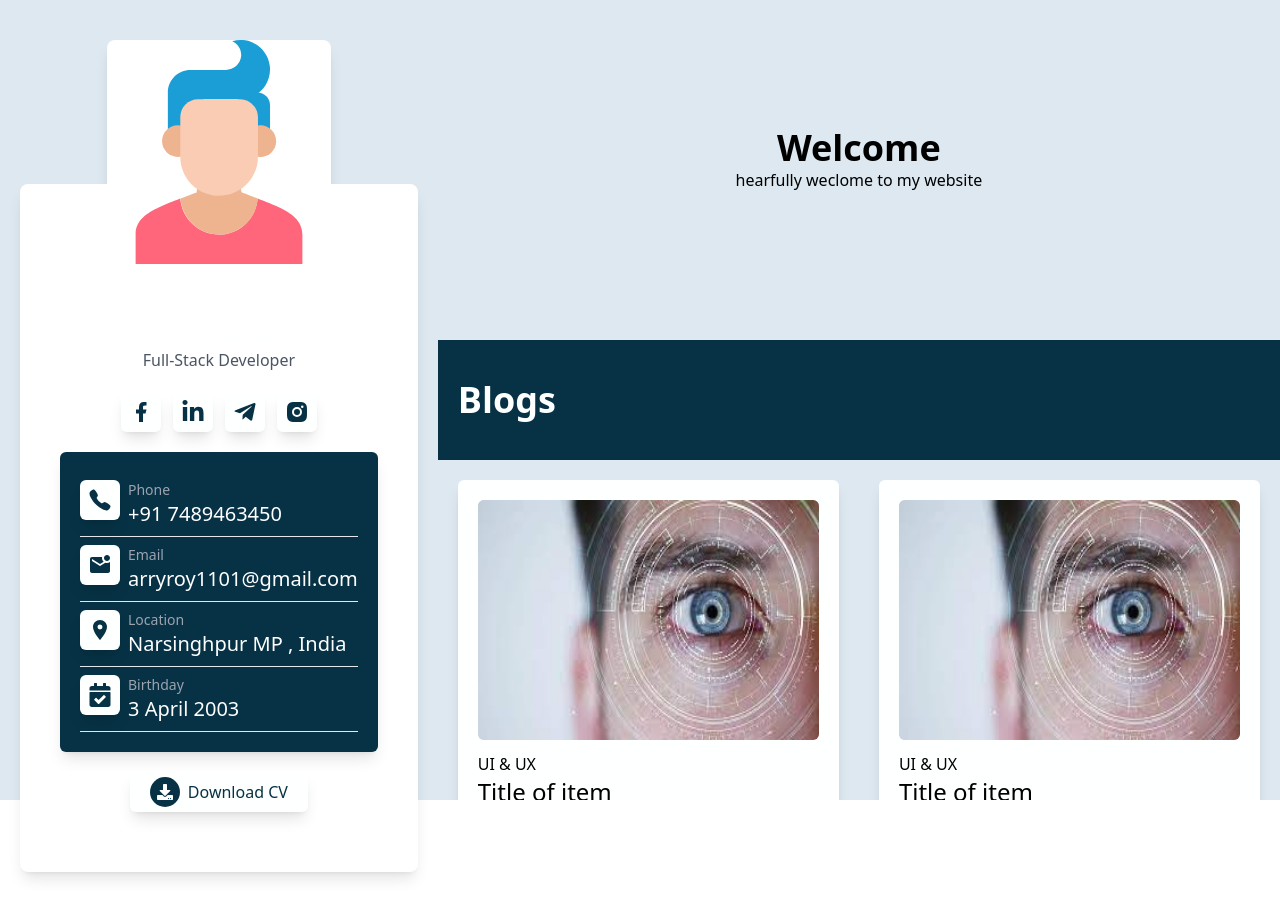
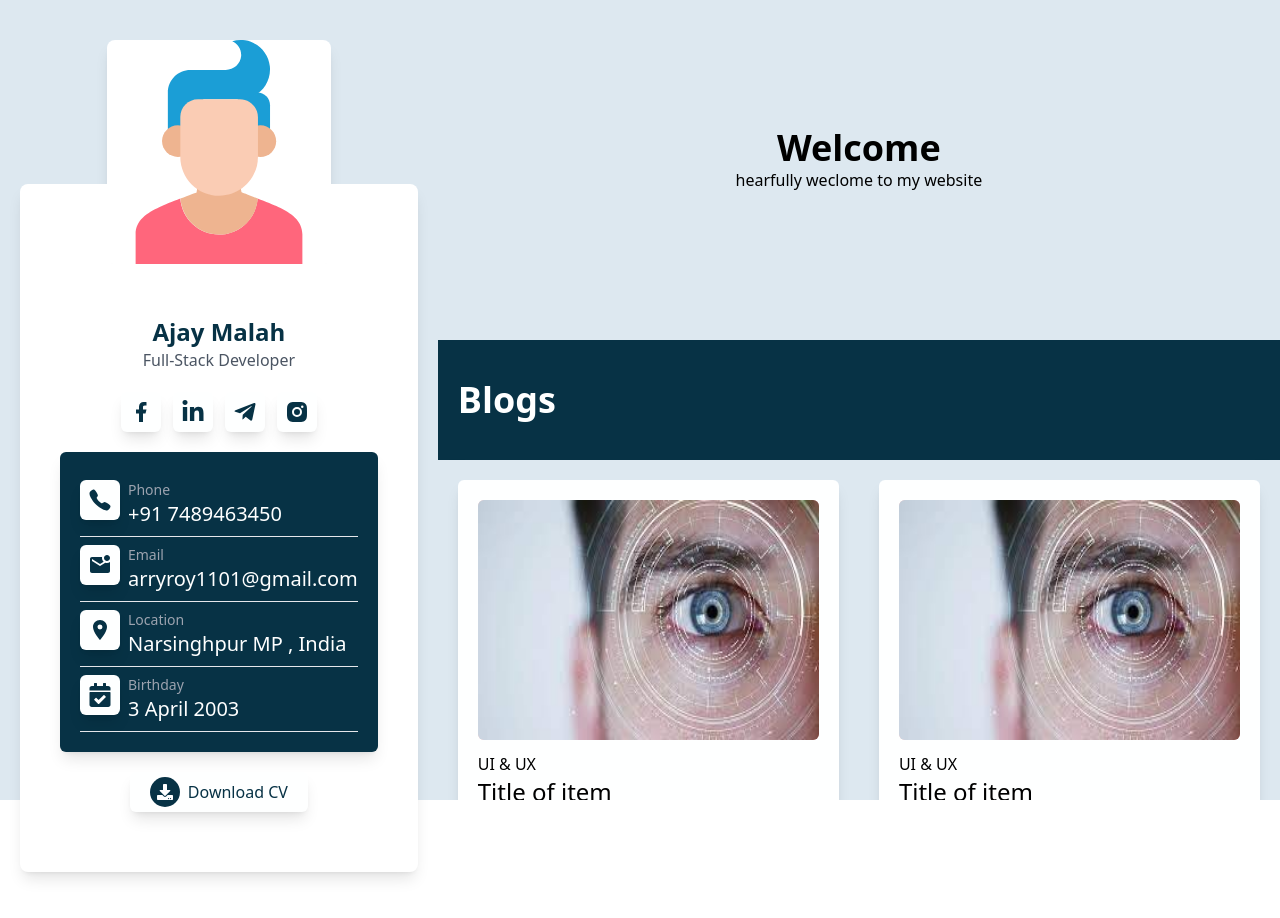
Before and after one commit to 1230Ajay/frontendreal, a Next.js app: page /Blog in a window 1280 px wide. Shown: the top 918 px of the page. Built offline with nearby package versions, Linux system fonts and the light colour scheme.

Commit message:
co changed

```diff
--- a/src/components/Intro.tsx
+++ b/src/components/Intro.tsx
@@ -20,7 +20,7 @@ const Intro = () => {
 
 
                 <div className='my-3 pt-20'>
-                    <div className=' capitalize text-2xl text-sec font-semibold text-center'>Ajay malah</div>
+                    <div className=' capitalize text-2xl text-pri font-semibold text-center'>Ajay malah</div>
                     <div className=' capitalize text-center text-gray-600'>full-stack developer</div>
                     <div className=' text-2xl flex justify-center gap-3 my-5'>
                         <button className='bg-sec text-pri hover:bg-pri hover:text-sec p-2 rounded-md  shadow-lg'><RiFacebookFill /></button>
--- a/src/components/Services.tsx
+++ b/src/components/Services.tsx
@@ -23,7 +23,7 @@ const services = ({ data }) => {
                             <div className='flex gap-2 border-b py-2 px-3  hover:bg-pri bg-sec text-pri hover:text-sec shadow-md rounded-md h-32'>
                                 <div className=' p-2 rounded-md  h-14 w-14 justify-center items-center flex text-4xl relative'><img className=' absolute bg-cover object-cover object-center' src={dt.icon} alt="" /></div>
                                 <div>
-                                    <div className='text-2xl font-medium capitalize'>{dt.ser}</div>
+                                    <div className='text-xl font-medium capitalize'>{dt.ser}</div>
                                     <div className='overflow-hidden h-20 py-1'>{dt.desc}</div>
                                 </div>
                             </div>
```
